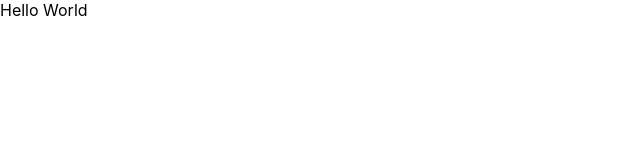
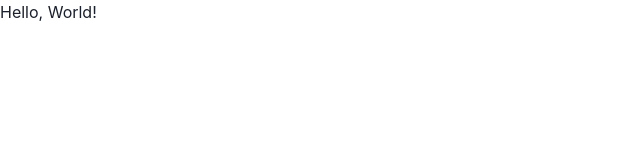
Before and after one commit to aabishkaryal/password-generator, a Next.js app: page / in a window 1280 px wide. Shown: the top 160 px of the page, without its empty margins (0-640 px from the left). Built offline with nearby package versions, Linux system fonts and the light colour scheme.

Commit message:
refactor: removed sass, added chakra-ui

```diff
--- /dev/null
+++ b/app/theme.ts
@@ -0,0 +1,9 @@
+import { extendTheme, ThemeConfig } from "@chakra-ui/react";
+
+const config: ThemeConfig = {
+  useSystemColorMode: true,
+};
+
+const theme = extendTheme({ config });
+
+export default theme;
--- a/pages/_app.tsx
+++ b/pages/_app.tsx
@@ -1,7 +1,14 @@
-import '../styles/globals.css'
-import type { AppProps } from 'next/app'
+import "../styles/globals.css";
+import type { AppProps } from "next/app";
+
+import { ChakraProvider } from "@chakra-ui/react";
+import theme from "app/theme";
 
 function MyApp({ Component, pageProps }: AppProps) {
-  return <Component {...pageProps} />
+  return (
+    <ChakraProvider theme={theme}>
+      <Component {...pageProps} />
+    </ChakraProvider>
+  );
 }
-export default MyApp
+export default MyApp;
--- /dev/null
+++ b/pages/_document.tsx
@@ -0,0 +1,20 @@
+// pages/_document.js
+
+import { ColorModeScript } from "@chakra-ui/react";
+import NextDocument, { Html, Head, Main, NextScript } from "next/document";
+import theme from "app/theme";
+
+export default class Document extends NextDocument {
+  render() {
+    return (
+      <Html lang="en">
+        <Head />
+        <body>
+          <ColorModeScript initialColorMode={theme.config.initialColorMode} />
+          <Main />
+          <NextScript />
+        </body>
+      </Html>
+    );
+  }
+}
--- a/pages/index.tsx
+++ b/pages/index.tsx
@@ -1,7 +1,18 @@
+import React from "react";
+
 import type { NextPage } from "next";
+import Head from "next/head";
+import { Box } from "@chakra-ui/react";
 
 const Home: NextPage = () => {
-  return <div>Hello World</div>;
+  return (
+    <>
+      <Head>
+        <title>Password Manager</title>
+      </Head>
+      <Box>Hello, World!</Box>
+    </>
+  );
 };
 
 export default Home;
--- a/tsconfig.json
+++ b/tsconfig.json
@@ -16,7 +16,8 @@
     "baseUrl": ".",
     "paths": {
       "components": ["./components"],
-      "styles": ["./styles"]
+      "styles": ["./styles"],
+      "app": ["./app"]
     }
   },
   "include": ["next-env.d.ts", "**/*.ts", "**/*.tsx"],
```
Also changed, not shown: package.json (+5 -2 lines), next-env.d.ts, styles/Home.module.css (added), 1 other file (tests, documents, lock files or other folders).
